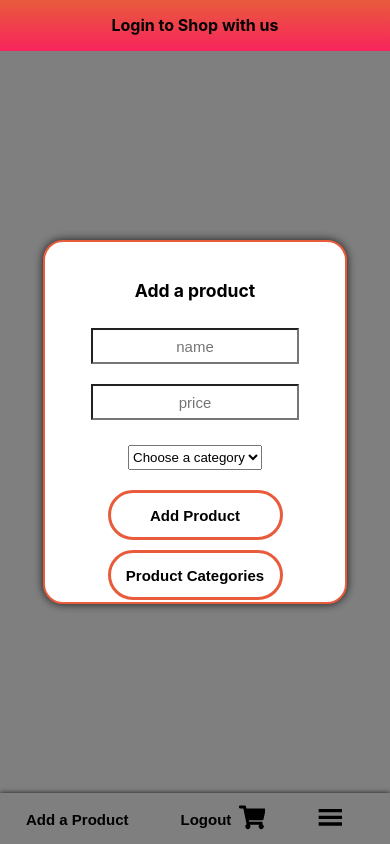
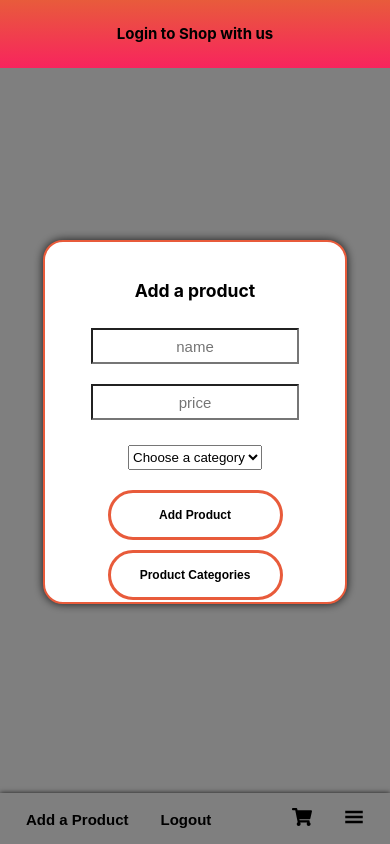
Before and after one commit to tdiec00/Whats-the-Total, a React (Create React App) app in the folder client/: page /products/add in a window 390 px wide. Built offline with nearby package versions, Linux system fonts and the light colour scheme.

Commit message:
media queries complete

```diff
--- a/client/src/App.css
+++ b/client/src/App.css
@@ -1,5 +1,5 @@
 .main-body {
-  margin-top: 6vh;
-  height: 88vh;
+  margin-top: 8vh;
+  height: 86vh;
   overflow-y: scroll;
 }
--- a/client/src/components/addProduct/addProduct.css
+++ b/client/src/components/addProduct/addProduct.css
@@ -51,3 +51,13 @@ input::-webkit-inner-spin-button {
 .add-product-container input:focus::placeholder {
   color: transparent;
 }
+
+.add-product-container option {
+  position: absolute;
+}
+
+@media (max-width: 700px) {
+  .add-product-container button {
+    font-size: 12px;
+  }
+}
--- a/client/src/components/burgerMenu/burgerMenu.css
+++ b/client/src/components/burgerMenu/burgerMenu.css
@@ -33,3 +33,6 @@
 .bm-overlay {
   top: 0;
 }
+
+@media (max-width: 700px) {
+}
--- a/client/src/components/deleteButton/DeleteButton.jsx
+++ b/client/src/components/deleteButton/DeleteButton.jsx
@@ -6,5 +6,5 @@ export default function DeleteButton(props) {
     window.location.reload(false)
   }
 
-  return <button onClick={() => handleSubmit()}>Delete Product</button>
+  return <button onClick={() => handleSubmit()}>Delete</button>
 }
--- a/client/src/components/editButton/EditButton.jsx
+++ b/client/src/components/editButton/EditButton.jsx
@@ -3,5 +3,5 @@ import {useNavigate} from "react-router-dom"
 export default function EditButton(props) {
   const navigate = useNavigate()
 
-  return <button onClick={() => navigate(`/products/edit/${props.product_id}`)}>Edit Product</button>
+  return <button onClick={() => navigate(`/products/edit/${props.product_id}`)}>Edit</button>
 }
--- a/client/src/components/footer/footer.css
+++ b/client/src/components/footer/footer.css
@@ -70,3 +70,16 @@
   position: absolute;
   left: 20px;
 }
+
+@media (max-width: 700px) {
+  .footer-text-button {
+    font-size: 15px;
+  }
+  .footer svg {
+    height: 1.5em;
+    width: 1.5em;
+  }
+  .footer button {
+    margin-right: 20px;
+  }
+}
--- a/client/src/components/navbar/navbar.css
+++ b/client/src/components/navbar/navbar.css
@@ -1,6 +1,6 @@
 .nav {
   background: linear-gradient(#e85b3b, rgb(248, 36, 93));
-  height: 6vh;
+  height: 8vh;
   top: 0;
   width: 100vw;
   position: fixed;
@@ -20,3 +20,9 @@
   display: inline-block;
   height: 20px;
 }
+
+@media (max-width: 700px) {
+  .nav {
+    font-size: 15px;
+  }
+}
--- a/client/src/components/productsContainer/productsContainer.css
+++ b/client/src/components/productsContainer/productsContainer.css
@@ -64,3 +64,19 @@
   align-items: center;
   max-width: 400px;
 }
+
+@media (max-width: 700px) {
+  .product-card {
+    width: 320px;
+  }
+  .product-card img {
+    margin-top: 15px;
+    width: 250px;
+  }
+  .product-card button {
+    font-size: 11px;
+  }
+  .product-text-container p {
+    font-size: 15px;
+  }
+}
--- a/client/src/components/shoppingCartContainer/ShoppingCartContainer.jsx
+++ b/client/src/components/shoppingCartContainer/ShoppingCartContainer.jsx
@@ -47,6 +47,7 @@ export default function ShoppingCartContainer() {
                 <div className="cart-text-container-2">
                   <h4>${product.price.toFixed(2)}</h4>
                 </div>
+
                 <div className="cart-button-container">
                   <button onClick={() => handleDelete(product.id)}>Remove</button>
                 </div>
--- a/client/src/components/shoppingCartContainer/shoppingCart.css
+++ b/client/src/components/shoppingCartContainer/shoppingCart.css
@@ -23,6 +23,7 @@
 .headers-container {
   display: flex;
   box-shadow: 0 5px 5px -5px rgba(115, 115, 115, 0.75);
+  width: 500px;
 }
 
 .cart-headers {
@@ -62,7 +63,7 @@
 }
 
 .cart-title {
-  text-align: left;
+  text-align: center;
 }
 
 .cart-button-container button {
@@ -117,3 +118,36 @@
 .checkout-button button:hover {
   background: linear-gradient(45deg, #e85b3b, rgb(232, 33, 86, 0.7));
 }
+
+@media (max-width: 700px) {
+  .cart-container {
+    width: 350px;
+  }
+  .headers-container {
+    width: 350px;
+  }
+  .shopping-cart {
+    width: 350px;
+    border: none;
+  }
+  .checkout-button {
+    width: 350px;
+  }
+  .total-container {
+    width: 350px;
+  }
+  .cart-headers1 h4 {
+    margin-left: 8px;
+    margin-bottom: 8px;
+  }
+
+  .cart-headers2 h4 {
+    margin-left: 82px;
+    margin-bottom: 8px;
+  }
+  .cart-text-container-2 {
+    margin-top: 12px;
+    position: absolute;
+    margin-left: 150px;
+  }
+}
--- a/client/src/services/users.js
+++ b/client/src/services/users.js
@@ -46,6 +46,6 @@ export const deleteFromCart = async (user_id, product_id) => {
 }
 
 export const checkoutCart = async (user_id) => {
-  const resp = await api.delete(`/users/${user_id}/products`)
+  const resp = await api.put(`/users/${user_id}/products`)
   return resp.data
 }
```
